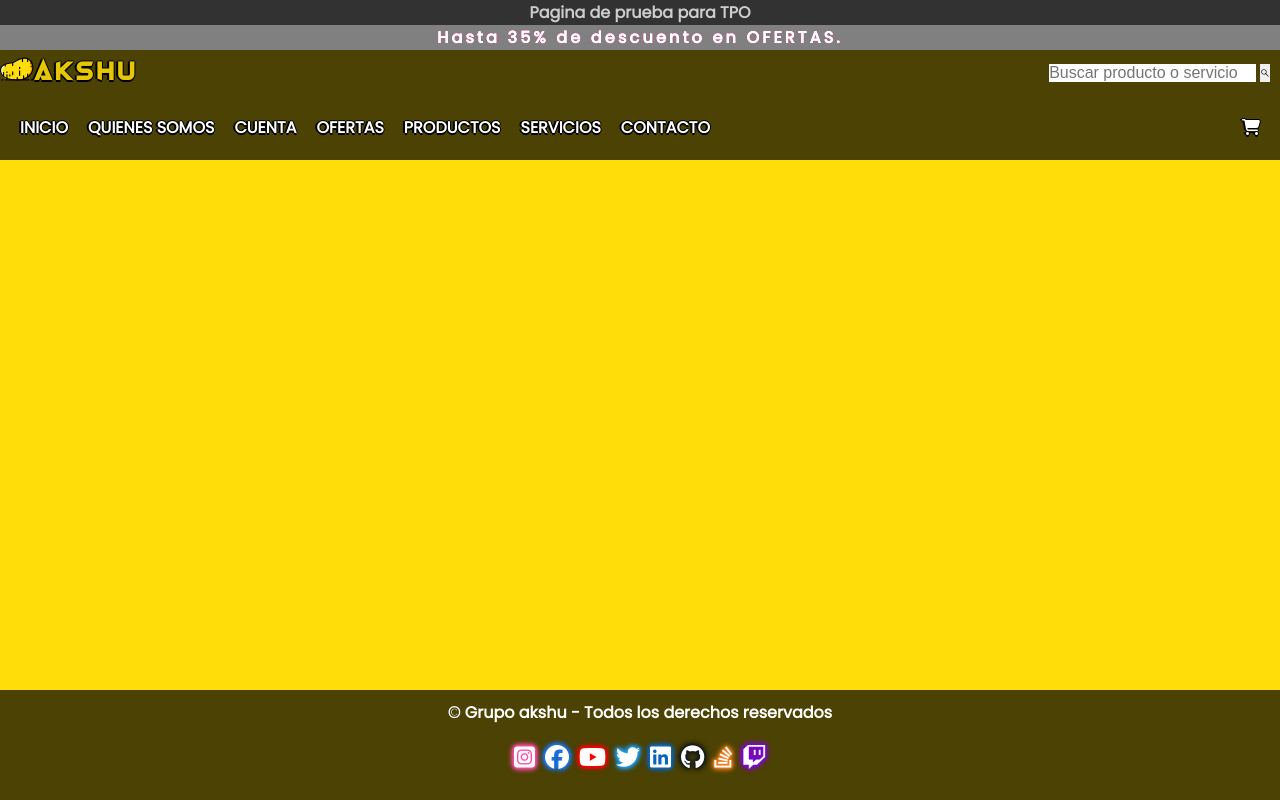
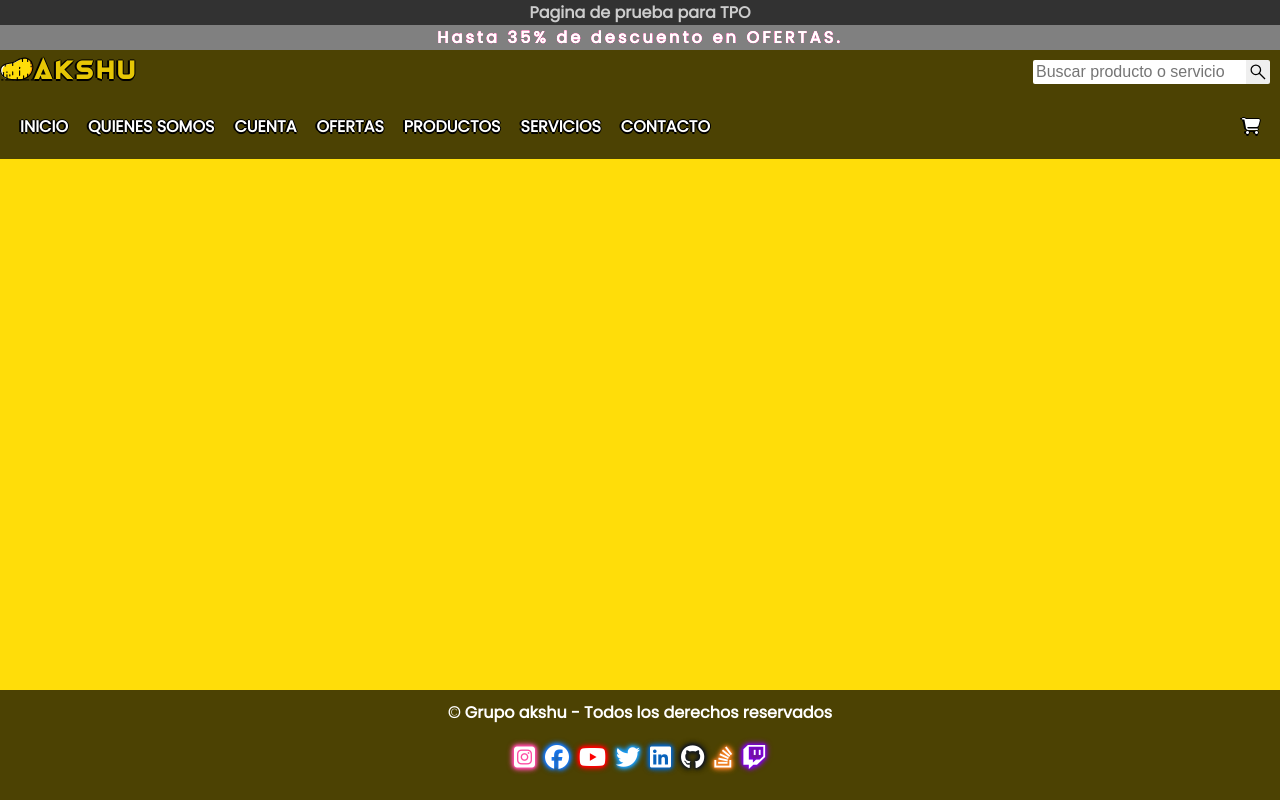
Before and after one commit to julianismaellunaarecha/akshu, a plain HTML site: page busqueda.html in a window 1280 px wide. Drawn offline with Linux system fonts and the light colour scheme; no server answers.

Commit message:
Visual barra de busqueda

```diff
--- a/assets/css/navigationbar.css
+++ b/assets/css/navigationbar.css
@@ -64,7 +64,8 @@
 }
 
 #idimgbusqueda{
-  height: 0.6rem;
+  height: 20px;
+  padding: 2px;
 }
 
 .collapsible {
@@ -79,3 +80,20 @@ li:hover>ol {
 .cart{
   background-color:rgba(255, 255, 255, 0.7);
 }
+
+#idinputform{
+  height: 18px;
+  border-radius: 2px 0px 0px 2px;
+  padding: 3px;
+}
+
+#idbuttonform{
+  width: 24px;
+  height: 24px;
+  border-radius: 0px 2px 2px 0px;
+}
+
+.searchform{
+  display: flex;
+  align-items: center;
+}
--- a/assets/js/busqueda.js
+++ b/assets/js/busqueda.js
@@ -1,6 +1,6 @@
 import { productos } from "./producto.js";
 
-function getMatchingWords(palabra) {
+export function getMatchingWords(palabra) {
   let respuesta = [];
   productos.forEach((producto) => {
     console.log(producto.titulo.match(new RegExp(palabra, "i")));
--- a/assets/js/pagestemplate.js
+++ b/assets/js/pagestemplate.js
@@ -45,7 +45,7 @@ function loadHtml() {
             </div>
         </div>
         <div id="idsearchform">
-            <form>
+            <form class="searchform">
                 <input type="text" placeholder="Buscar producto o servicio" id="idinputform">
                 <button type="submit" id="idbuttonform" aria-label="Buscar">
                     <img id="idimgbusqueda" src="assets/icons/searchicongoogle.svg" alt="Imagen de una lupa que permite buscar productos o servicios tecnológicos provistos por Akshu">
```
